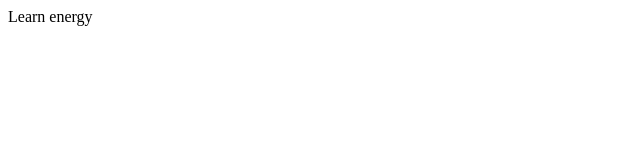
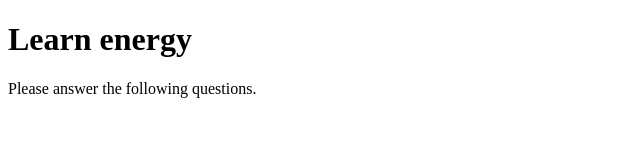
Before and after one commit to martinmphil/assesstech, a website: page public/index.html in a window 1280 px wide. Shown: the whole page, without its empty margins (0-640 px from the left). Drawn offline with Linux system fonts and the light colour scheme.

Commit message:
Simple Cypress TDD ensuring html structure

```diff
--- a/public/index.html
+++ b/public/index.html
@@ -8,6 +8,7 @@
   <meta name="keywords" content="renewable,energy" />
 
   <body>
-    Learn energy
+    <h1>Learn energy</h1>
+    <main><p>Please answer the following questions.</p></main>
   </body>
 </html>
```
Also changed, not shown: cypress/integration/index_html_spec.js (+8 -0 lines).
